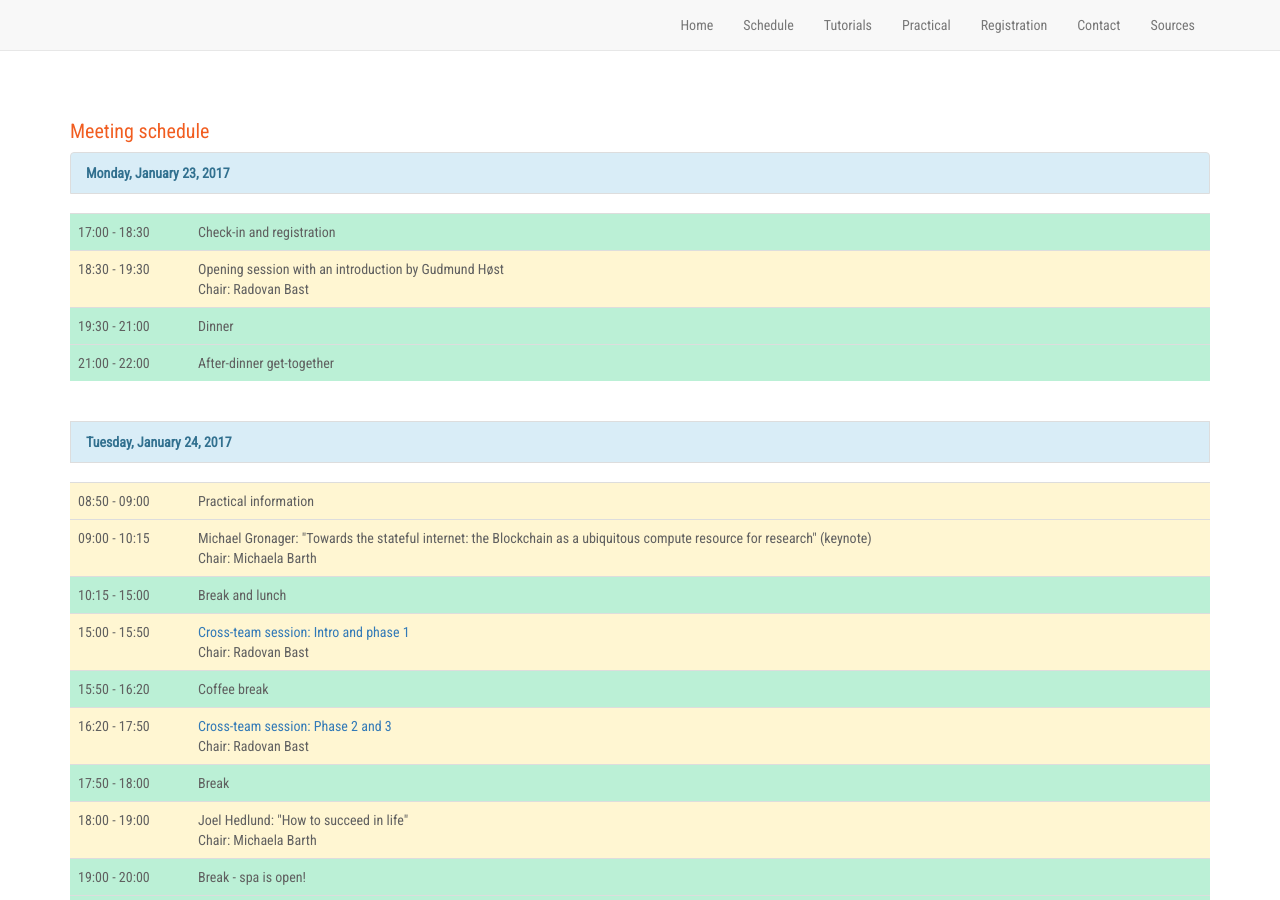
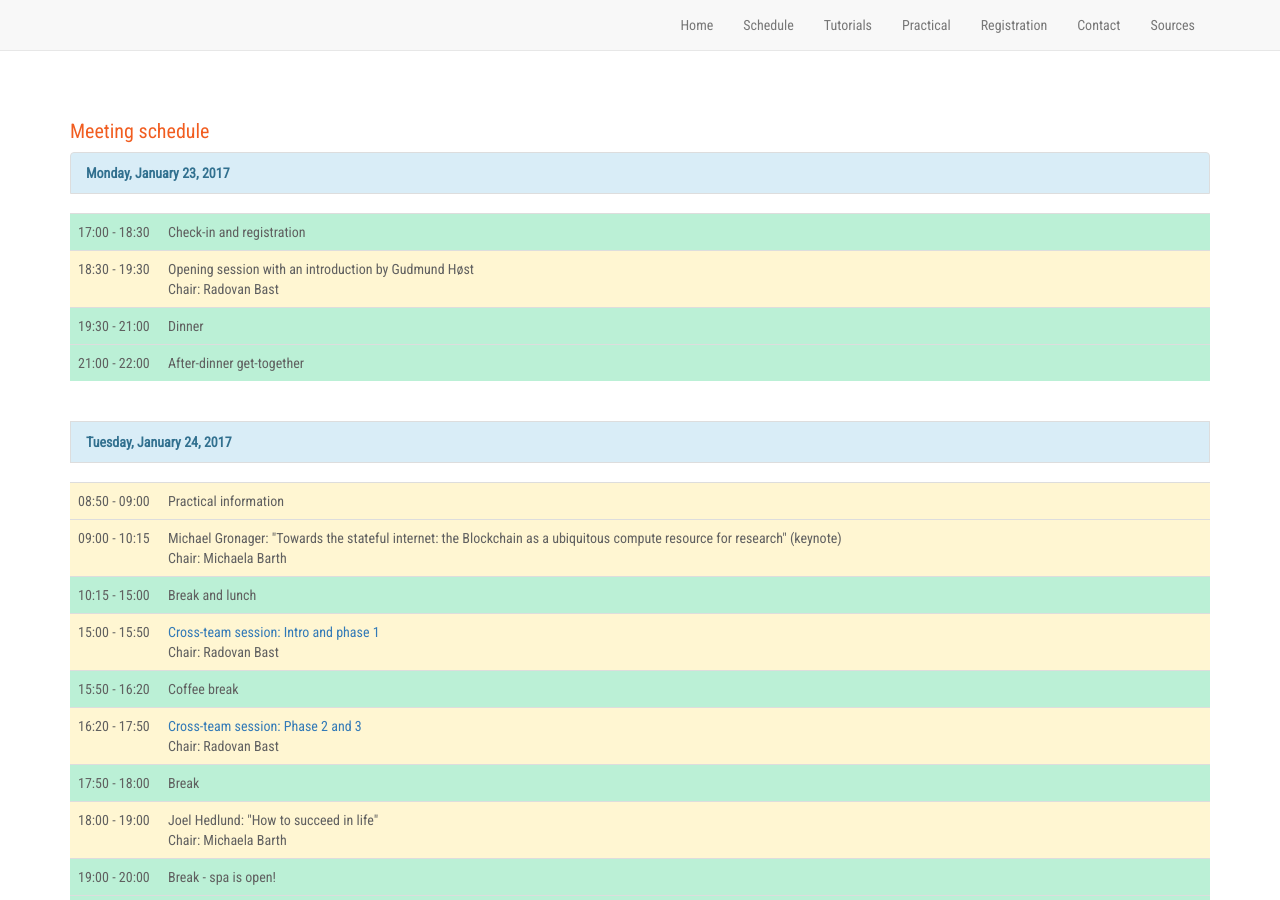
Before and after one commit to neicnordic/ahm17.neic.nordforsk.org, a Jekyll site: the page built from schedule.md, in a window 1280 px wide and 900 px high. Built offline with Jekyll 4.4.1, drawn with Linux system fonts in a browser that asks for light colours; nearby versions of some CDN libraries.

Commit message:
better spacing on phone

```diff
--- a/_includes/schedule.html
+++ b/_includes/schedule.html
@@ -15,7 +15,7 @@
                             {% for section in day.sections %}
                                 {% assign section_index = forloop.index %}
                                 <tr id="highlight-{{ day_index }}-{{ section_index }}" class="{[ get_class('{{ section.type }}', '{{ day_index }}-{{ section_index }}') ]}">
-                                    <td style="width:120px">
+                                    <td style="width:90px">
                                         {{ section.time }}
                                     </td>
                                     <td>
```
